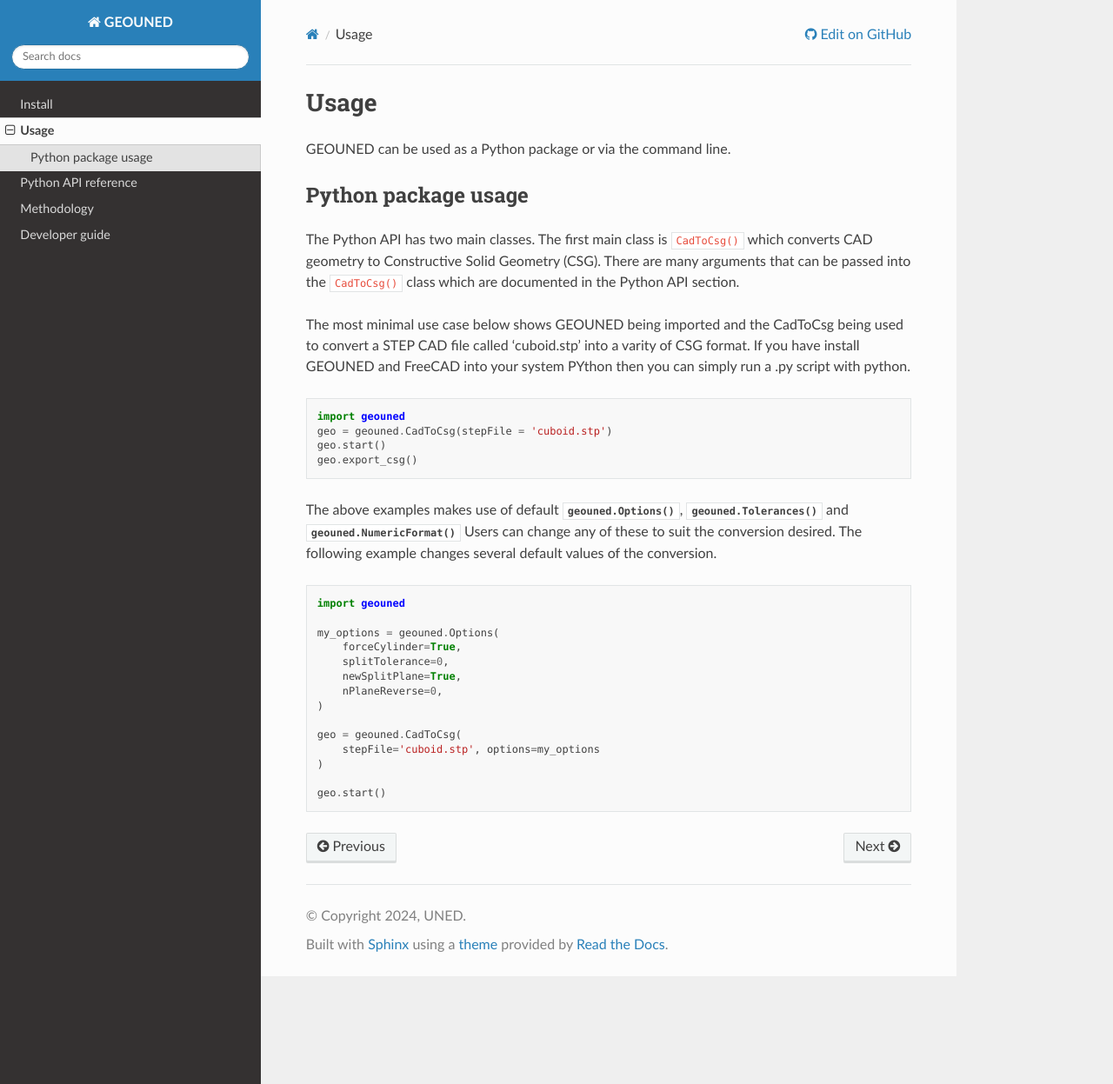
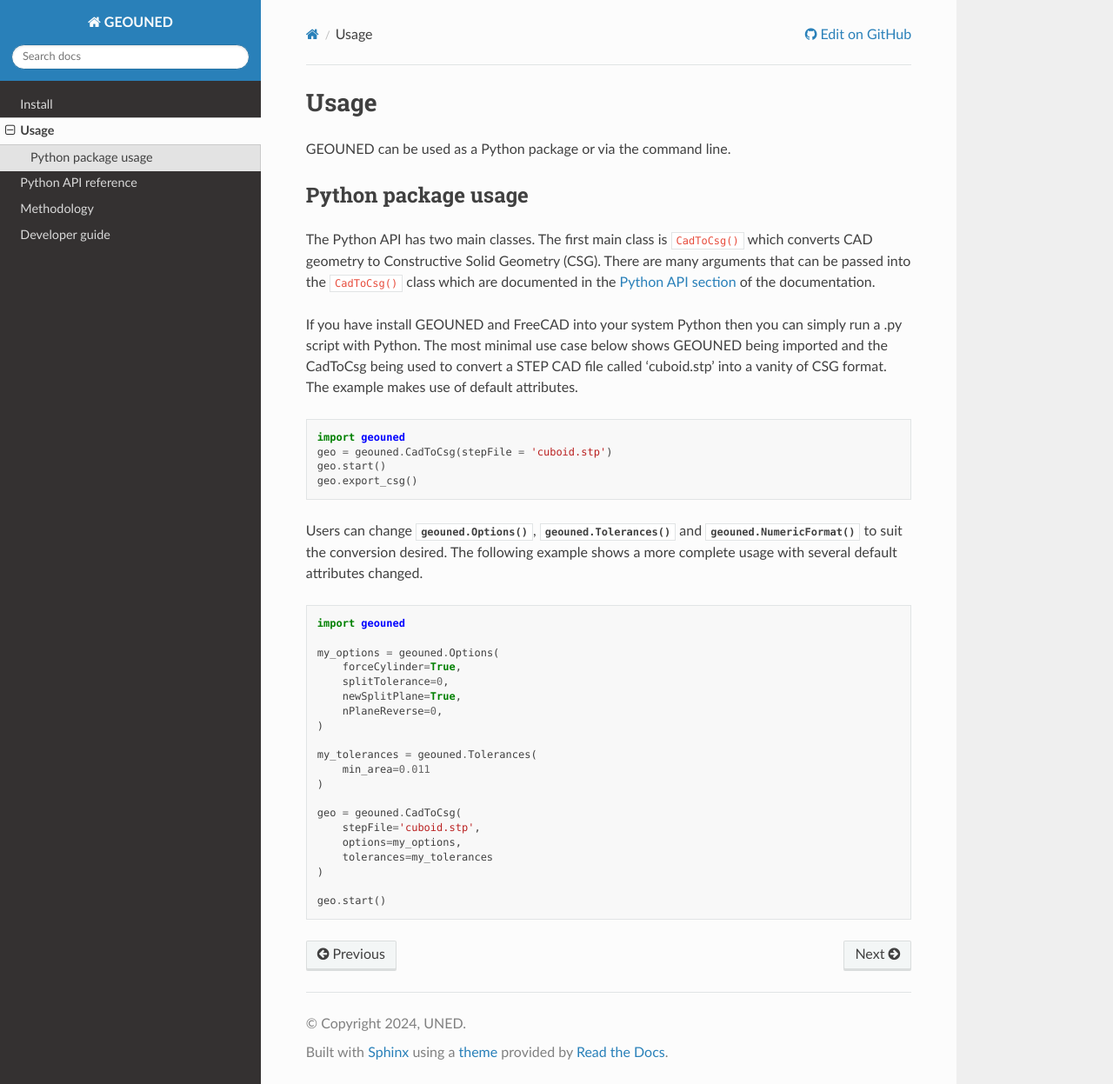
Before and after one commit to GEOUNED-org/GEOUNED, a Sphinx documentation site: the page built from docs/usage.rst, in a window 1280 px wide and 1247 px high. Shown: the whole window at 87% size. Built offline with Sphinx 7.4.7 and the Read the Docs theme 2.0.0, drawn with Linux system fonts in a browser that asks for light colours.

Commit message:
added tolerance example to usage section

```diff
--- a/docs/usage.rst
+++ b/docs/usage.rst
@@ -8,12 +8,12 @@ Python package usage
 
 The Python API has two main classes.
 The first main class is ``CadToCsg()`` which converts CAD geometry to Constructive Solid Geometry (CSG).
-There are many arguments that can be passed into the ``CadToCsg()`` class which are documented in the Python API section.
+There are many arguments that can be passed into the ``CadToCsg()`` class which are documented in the `Python API section <python_api.html>`_ of the documentation.
 
 
-The most minimal use case below shows GEOUNED being imported and the CadToCsg being used to convert a STEP CAD file called 'cuboid.stp' into a varity of CSG format.
-If you have install GEOUNED and FreeCAD into your system PYthon then you can simply run a .py script with python.
-
+If you have install GEOUNED and FreeCAD into your system Python then you can simply run a .py script with Python.
+The most minimal use case below shows GEOUNED being imported and the CadToCsg being used to convert a STEP CAD file called 'cuboid.stp' into a vanity of CSG format.
+The example makes use of default  attributes.
 
 .. code-block:: python
 
@@ -22,9 +22,8 @@ If you have install GEOUNED and FreeCAD into your system PYthon then you can sim
     geo.start()
     geo.export_csg()
 
-The above examples makes use of default :meth:`geouned.Options`, :meth:`geouned.Tolerances` and :meth:`geouned.NumericFormat`
-Users can change any of these to suit the conversion desired.
-The following example changes several default values of the conversion.
+Users can change :meth:`geouned.Options`, :meth:`geouned.Tolerances` and :meth:`geouned.NumericFormat` to suit the conversion desired.
+The following example shows a more complete usage with several default attributes changed.
 
 .. code-block:: python
 
@@ -37,8 +36,14 @@ The following example changes several default values of the conversion.
         nPlaneReverse=0,
     )
 
+    my_tolerances = geouned.Tolerances(
+        min_area=0.011
+    )
+
     geo = geouned.CadToCsg(
-        stepFile='cuboid.stp', options=my_options
+        stepFile='cuboid.stp',
+        options=my_options,
+        tolerances=my_tolerances
     )
 
     geo.start()
```
Also changed, not shown: 1 other file.
